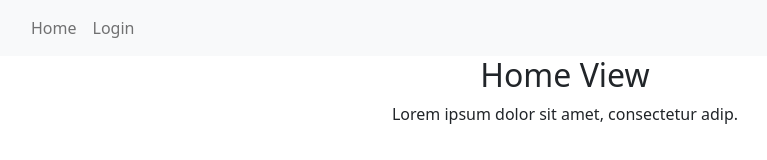
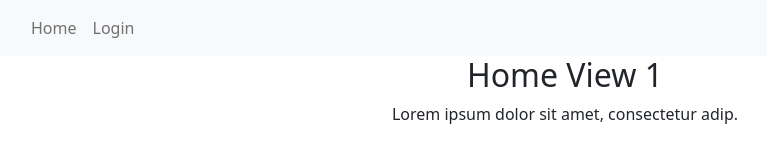
Before and after one commit to dfberry/github-who, a React (Create React App) app in the folder client/: page / in a window 1280 px wide. Shown: the top 160 px of the page, without its empty margins (75-842 px from the left). Built offline with nearby package versions, Linux system fonts and the light colour scheme; no server answers.

Commit message:
lowercase login route

```diff
--- a/client/src/Components/NavigationBar.tsx
+++ b/client/src/Components/NavigationBar.tsx
@@ -16,7 +16,7 @@ const NavigationBar: React.FC<Props> = ({ title }) => {
                     <Navbar.Collapse id="basic-navbar-nav">
                         <Nav className="me-auto">
                             <Nav.Link href="/">Home</Nav.Link>
-                            <Nav.Link href="/Login">Login</Nav.Link>
+                            <Nav.Link href="/login">Login</Nav.Link>
                         </Nav>
                     </Navbar.Collapse>
                 </Container>
--- a/client/src/Home.tsx
+++ b/client/src/Home.tsx
@@ -6,7 +6,7 @@ type Props = {
 const Home: React.FC<Props> = ({ children }) => {
     return (
         <div className="Home">
-            <h2>Home View</h2>
+            <h2>Home View 1</h2>
             <p>Lorem ipsum dolor sit amet, consectetur adip.</p>
         </div>
     )
```
